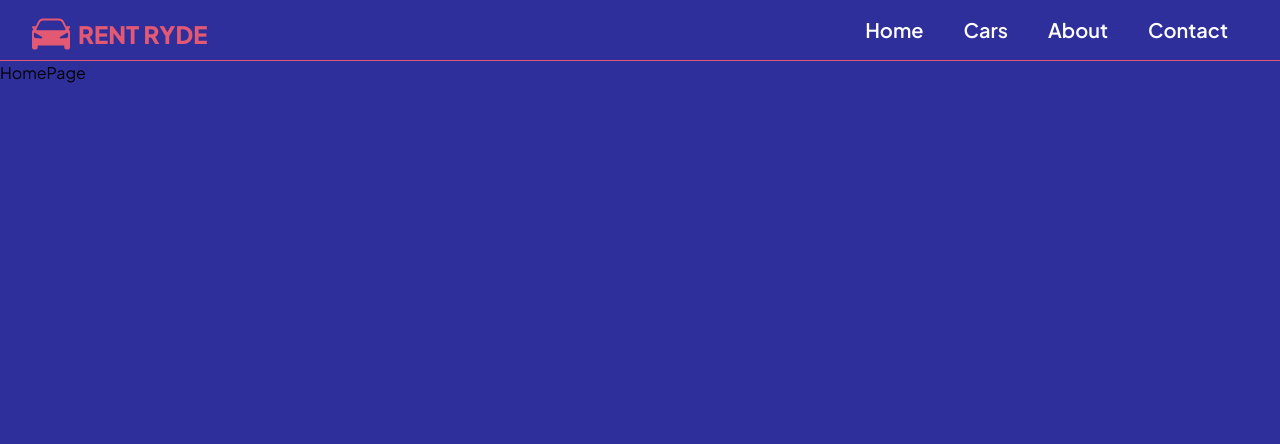
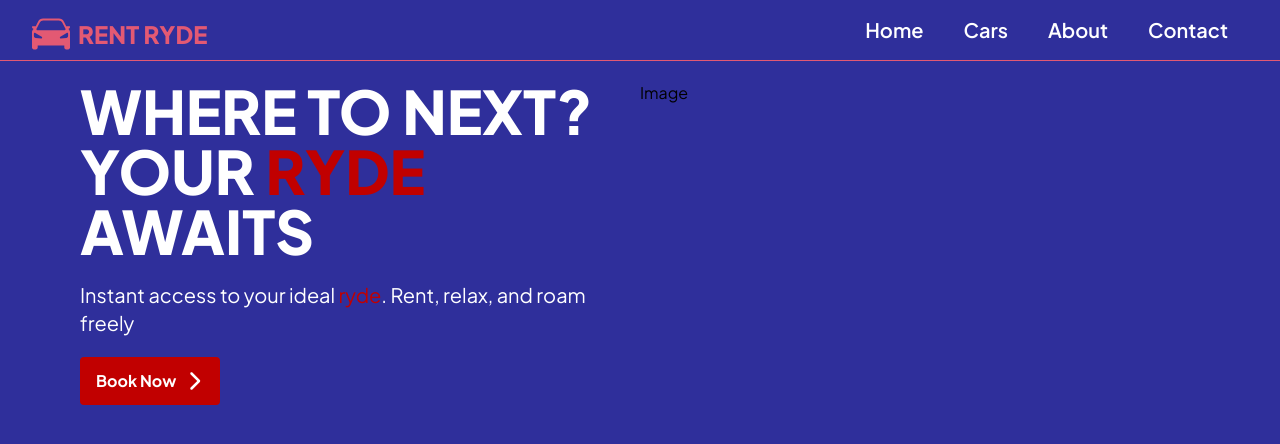
Before and after one commit to akshithP/rent-ryde, a Next.js app: page / in a window 1280 px wide. Shown: the top 444 px of the page. Built offline with nearby package versions, Linux system fonts and the light colour scheme.

Commit message:
Created text section for homepage

```diff
--- a/app/layout.tsx
+++ b/app/layout.tsx
@@ -1,15 +1,7 @@
 import type { Metadata } from "next";
-import { Inter, Plus_Jakarta_Sans } from "next/font/google";
+import { plusJakartaSans } from "@/fonts";
 import "./globals.css";
 import NavBar from "@/components/NavBar";
-
-const inter = Inter({ subsets: ["latin"] });
-
-const plusJakartaSans = Plus_Jakarta_Sans({
-  subsets: ["latin"],
-  display: "swap",
-  variable: "--font-plusJakartaSans",
-});
 
 export const metadata: Metadata = {
   title: "Rent Ryde",
--- a/app/page.tsx
+++ b/app/page.tsx
@@ -3,7 +3,7 @@ import HomePage from "@/components/HomePage";
 
 export default function Home() {
   return (
-    <div>
+    <div className="p-5 sm:px10 md:px-20">
       <HomePage />
     </div>
   );
--- a/components/HomePage.tsx
+++ b/components/HomePage.tsx
@@ -1,8 +1,35 @@
 "use client";
 import React from "react";
+import { poppins } from "@/fonts";
+import { FaChevronRight } from "react-icons/fa6";
 
 const HomePage = () => {
-  return <div>HomePage</div>;
+  return (
+    <div className="grid md:grid-cols-2 grid-cols-1">
+      <div id="HeroText" className="grid gap-y-5 grid-cols-1">
+        <section className="font-extrabold text-6xl font-poppins text-textPrimary">
+          <h1>
+            WHERE TO NEXT? <br /> YOUR{" "}
+            <span className="text-primary2">RYDE</span> AWAITS
+          </h1>
+        </section>
+        <section className="font-normal text-xl font-poppins text-textPrimary">
+          <p>
+            Instant access to your ideal
+            <span className="text-primary2"> ryde</span>. Rent, relax, and roam
+            freely
+          </p>
+        </section>
+        <section>
+          <button className="flex gap-2 justify-center items-center bg-primary2 text-textPrimary font-bold px-4 py-3 rounded hover:bg-black transition-colors">
+            <p>Book Now</p>
+            <FaChevronRight className="text-xl font-semibold" />
+          </button>
+        </section>
+      </div>
+      <div id="CarImage">Image</div>
+    </div>
+  );
 };
 
 export default HomePage;
--- a/components/NavBar.tsx
+++ b/components/NavBar.tsx
@@ -35,7 +35,7 @@ const NavBar = () => {
   const [menuOpen, setMenuClose] = useState(false);
 
   return (
-    <header className="border-b border-primary py-2">
+    <header className="border-b border-primary py-2 font-plusJakartaSans">
       <div
         id="logo"
         className="flex items-center justify-between  lg:max-w-7xl lg:mx-auto max-w-full px-8 flex-wrap w-full"
@@ -48,7 +48,9 @@ const NavBar = () => {
             src={CarLogo}
             alt="Rent Ryde Car Logo"
           />
-          <h1 className="text-primary font-extrabold text-2xl">RENT RYDE</h1>
+          <h1 className="text-primary font-extrabold text-2xl font-plusJakartaSans">
+            RENT RYDE
+          </h1>
         </Link>
 
         {/* Hamburger menu button, appears if the screen width less than md*/}
--- /dev/null
+++ b/fonts.ts
@@ -0,0 +1,11 @@
+import { Inter, Plus_Jakarta_Sans, Poppins } from "next/font/google";
+
+export const plusJakartaSans = Plus_Jakarta_Sans({
+  subsets: ["latin"],
+  display: "swap",
+});
+
+export const poppins = Poppins({
+  subsets: ["latin"],
+  weight: "400",
+});
--- a/tailwind.config.ts
+++ b/tailwind.config.ts
@@ -10,13 +10,11 @@ const config: Config = {
     extend: {
       colors: {
         primary: "#E35973" /* RED */,
+        primary2: "#C10000" /* DArk RED */,
         secondary: "#2F2F9B" /* Light PURPLE */,
         secondary2: "#24257D" /* Dark PURPLE */,
         textPrimary: "white" /* WHITE */,
         textSecondary: "#8D8D8D" /* Grey */,
-      },
-      fontFamily: {
-        plusJakartaSans: ["var(--font-plusJakartaSans)"],
       },
       backgroundImage: {
         "gradient-radial": "radial-gradient(var(--tw-gradient-stops))",
```
